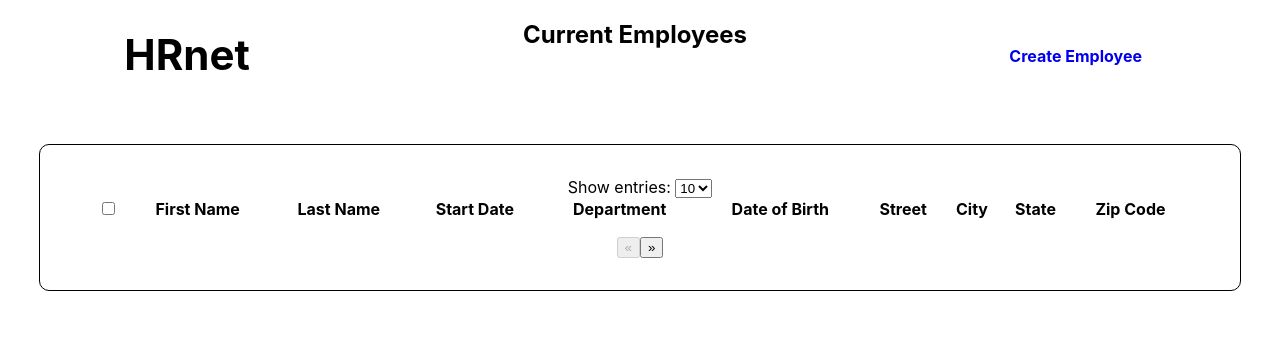
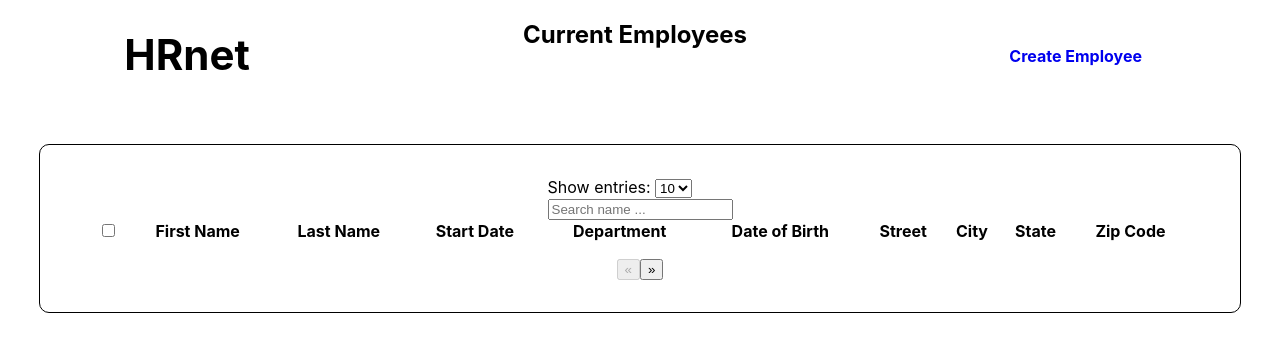
Before and after one commit to illeone/MillocoNicolas_14_20.08.2022, a React (Create React App) app in the folder hrnet/: page /list in a window 1280 px wide. Shown: the top 352 px of the page. Built offline with nearby package versions, Linux system fonts and the light colour scheme.

Commit message:
création du composant Search.js
barre de recherche qui filtre le tableau en recherchant un nom ou prénom

```diff
--- /dev/null
+++ b/hrnet/src/components/Search.js
@@ -0,0 +1,48 @@
+import React, { useState, useRef } from "react";
+
+const SearchBar = ({ onSearch }) => {
+  const [searchOpen, setSearchOpen] = useState(false);
+  const searchInputRef = useRef(null);
+
+  const handleToggleSearch = () => {
+    setSearchOpen(!searchOpen);
+    if (!searchOpen) {
+      searchInputRef.current.value = "";
+      searchInputRef.current.focus();
+    }
+  };
+
+  const handleSearchChange = (e) => {
+    onSearch(e.target.value);
+  };
+
+  const handleClear = () => {
+    onSearch("");
+  };//permet de clear le tri du tableau quand on clique sur la croix
+
+  return (
+    <div className="bloc-search">
+      <form
+        className="search"
+        id="search-bar"
+      >
+        <input
+          type="search"
+          placeholder="Search name ..."
+          className="search__input"
+          ref={searchInputRef}
+          onChange={handleSearchChange}
+        />
+        <div
+          className="search__button"
+          id="search-button"
+          onClick={handleToggleSearch}
+        >
+          <i className="search__close" onClick={handleClear}></i>
+        </div>
+      </form>
+    </div>
+  );
+};
+
+export default SearchBar;
--- a/hrnet/src/components/Table.js
+++ b/hrnet/src/components/Table.js
@@ -1,4 +1,5 @@
 import React, { useState, useEffect } from "react";
+import SearchBar from "./Search";
 
 const getInitialRows = () => {
   const storedData = localStorage.getItem("employees");
@@ -14,6 +15,7 @@ const addUniqueId = (rows) => {
 
 const Table = () => {
   const [rows, setRows] = useState([]);
+  const [searchText, setSearchText] = useState("");
   const [sortField, setSortField] = useState("");
   const [sortAscending, setSortAscending] = useState(true);
   const [pageSize, setPageSize] = useState(10);
@@ -45,6 +47,10 @@ const Table = () => {
     setRows(newRows);
     setSelectedRows(new Set());
     updateLocalStorage(newRows);
+  };
+
+  const handleSearch = (newSearchText) => {
+    setSearchText(newSearchText);
   };
 
   const handleSelect = (id) => {
@@ -87,7 +93,8 @@ const Table = () => {
     </th>
   );
 
-  const sortedRows = rows.sort((a, b) => {
+  const sortedRows = rows
+    .sort((a, b) => {
       if (sortField === "") {
         return 0;
       }
@@ -100,6 +107,12 @@ const Table = () => {
         return sortAscending ? 1 : -1;
       }
       return 0;
+    })
+    .filter((row) => {
+      return (
+        row.firstName.toLowerCase().includes(searchText.toLowerCase()) ||
+        row.lastName.toLowerCase().includes(searchText.toLowerCase())
+      );
     });
 
   const pageCount = Math.ceil(sortedRows.length / pageSize);
@@ -128,6 +141,7 @@ const Table = () => {
             <option value={10}>10</option>
             <option value={20}>20</option>
           </select>
+          <SearchBar onSearch={handleSearch} />
         </div>
         <div className="table-container">
           <table>
```
Lines whose indentation alone changed are shown as unchanged.
